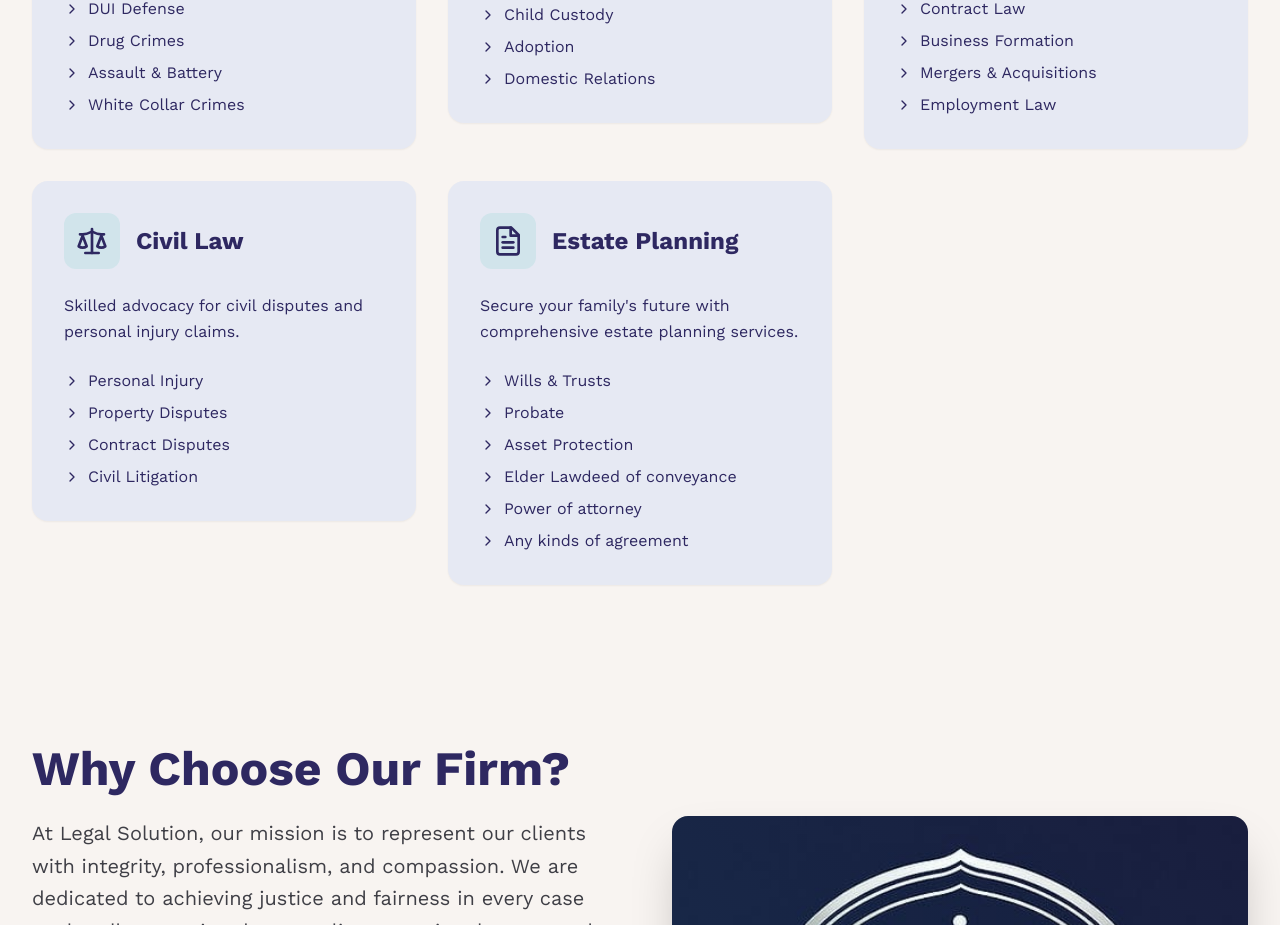
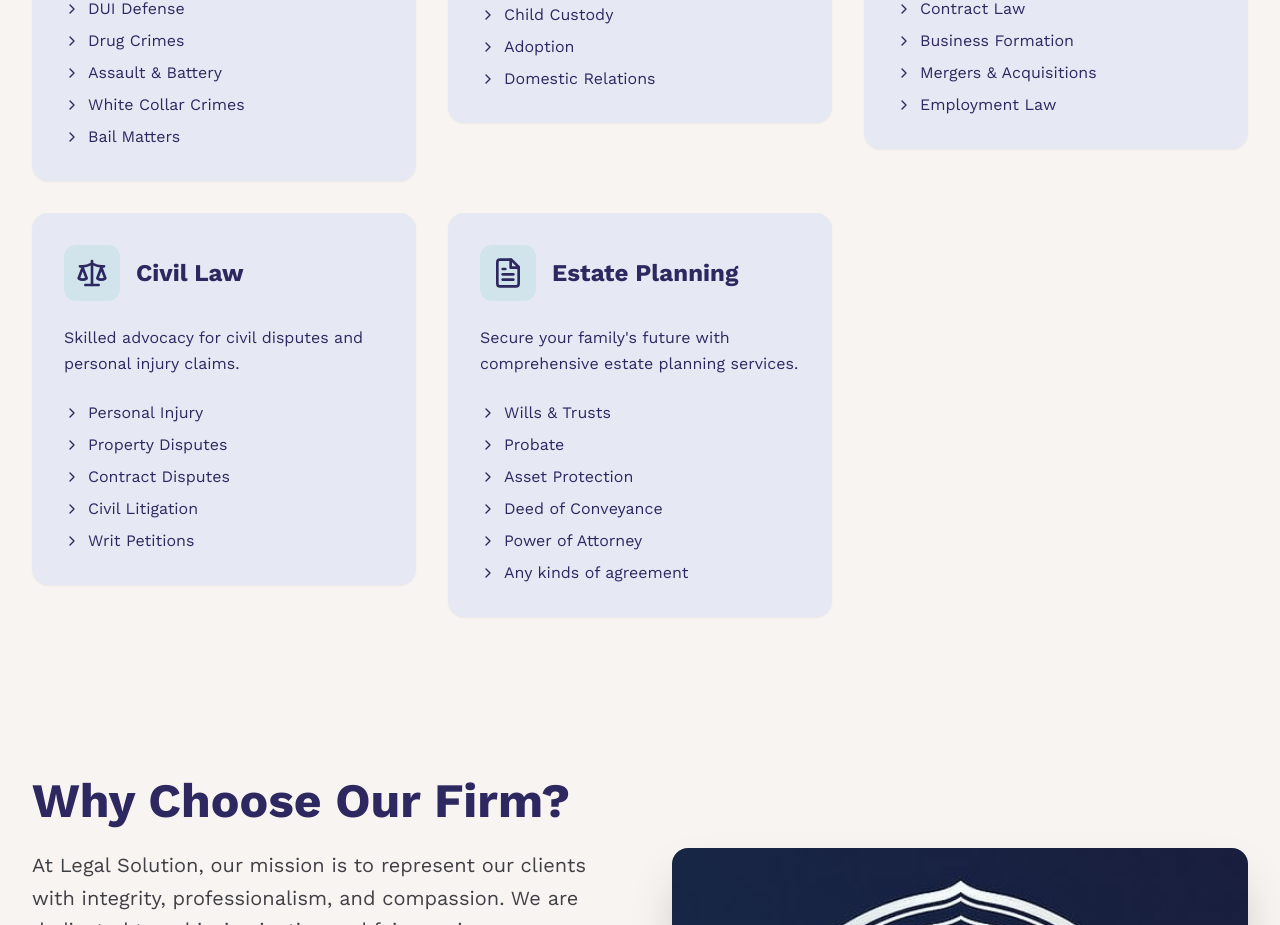
Before and after one commit to arsallanShahab/legal-solution, a React (Vite) app: page / in a window 1280 px wide. Shown: the part 1297-2222 px from the top of the page. Built offline with nearby package versions, Linux system fonts and the light colour scheme.

Commit message:
Update legalData.js to enhance practice areas with additional features and correct formatting

```diff
--- a/src/data/legalData.js
+++ b/src/data/legalData.js
@@ -11,6 +11,7 @@ export const practiceAreas = [
       "Drug Crimes",
       "Assault & Battery",
       "White Collar Crimes",
+      "Bail Matters",
     ],
   },
   {
@@ -47,6 +48,7 @@ export const practiceAreas = [
       "Property Disputes",
       "Contract Disputes",
       "Civil Litigation",
+      "Writ Petitions",
     ],
   },
   {
@@ -58,8 +60,8 @@ export const practiceAreas = [
       "Wills & Trusts",
       "Probate",
       "Asset Protection",
-      "Elder Lawdeed of conveyance",
-      "Power of attorney",
+      "Deed of Conveyance",
+      "Power of Attorney",
       "Any kinds of agreement",
     ],
   },
```
